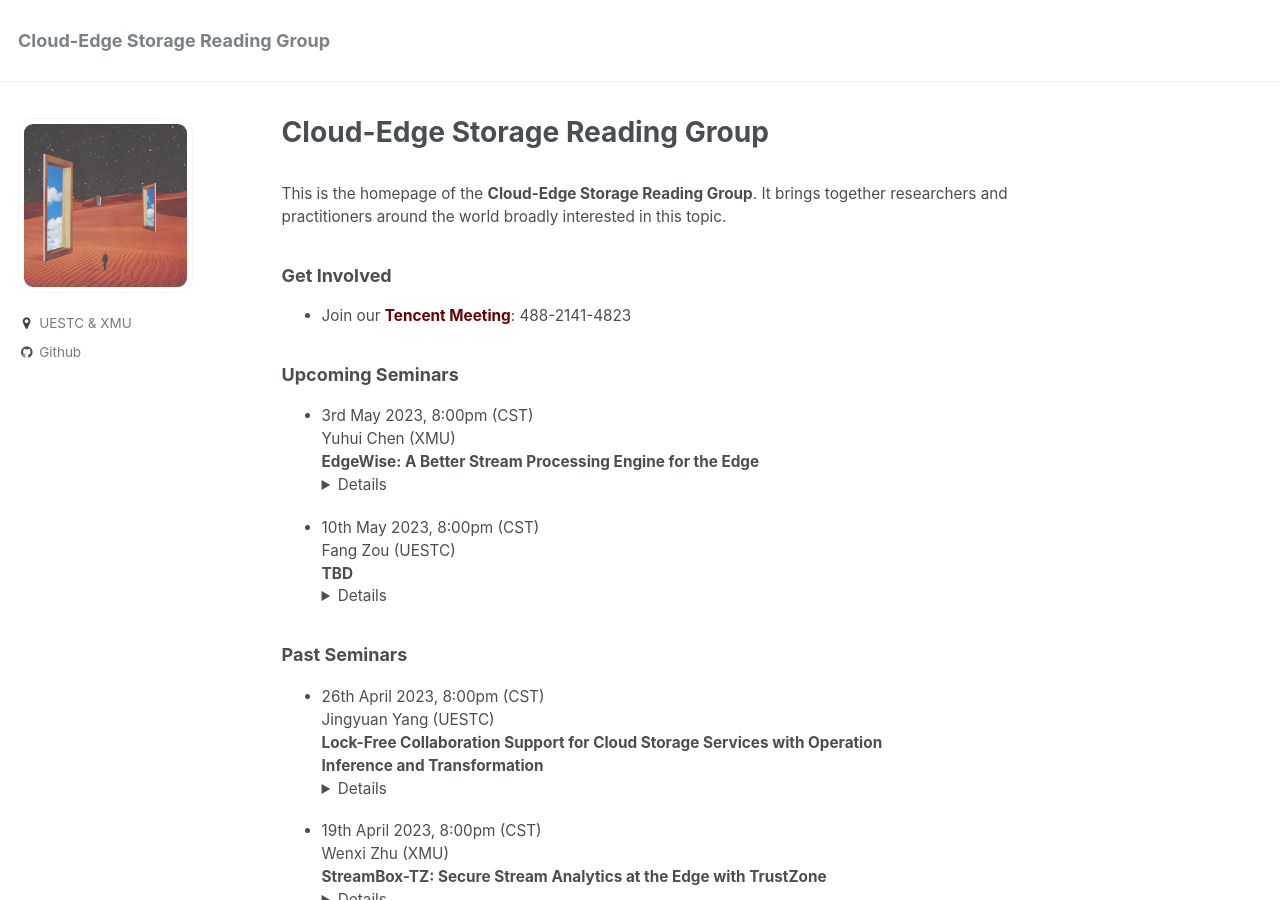
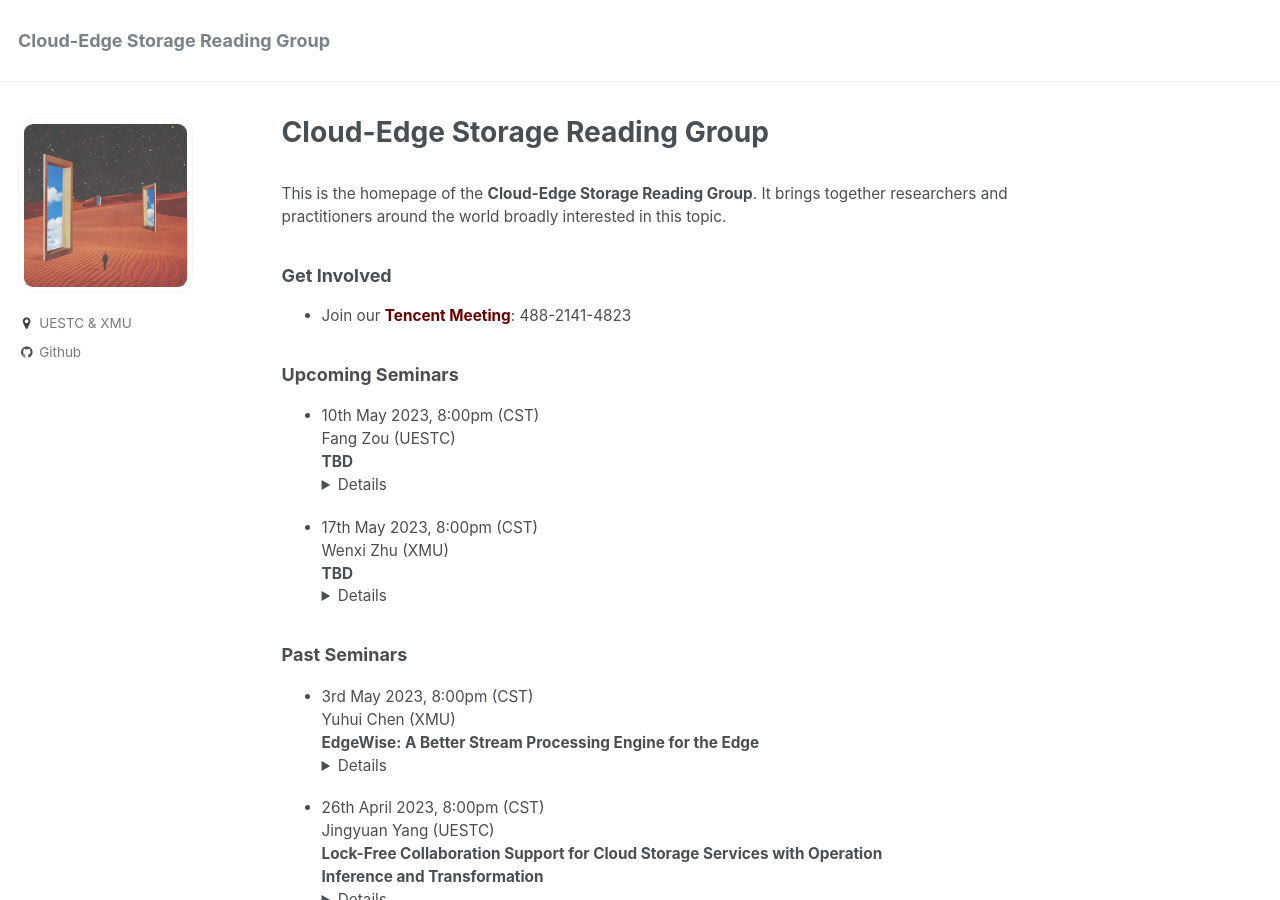
Before and after one commit to J-StrawHat/Cloud-Edge-Storage-reading-group, a Jekyll site: the page built from _pages/about.md, in a window 1280 px wide and 900 px high. Built offline with Jekyll 4.4.1, drawn with Linux system fonts in a browser that asks for light colours.

Commit message:
上传第六次研讨slides

```diff
--- a/_pages/about.md
+++ b/_pages/about.md
@@ -14,20 +14,28 @@ title: Cloud-Edge Storage Reading Group
 ### Upcoming Seminars
 
 <span src="" style="float:right;width:100px;height:100px;margin-top:00px">
-- 3rd May 2023, 8:00pm (CST)
-Yuhui Chen (XMU) <br>
-**EdgeWise: A Better Stream Processing Engine for the Edge**  <details>**Conference:**  ATC ’19<br>
-**Abstract:** Many Internet of Things (IoT) applications would benefit if streams of data could be analyzed rapidly at the Edge, near the data source. However, existing Stream Processing Engines (SPEs) are unsuited for the Edge because their designs assume Cloud-class resources and relatively generous throughput and latency constraints.<br>This paper presents EdgeWise, a new Edge-friendly SPE, and shows analytically and empirically that EdgeWise improves both throughput and latency. The key idea of EdgeWise is to incorporate a congestion-aware scheduler and a fixed-size worker pool into an SPE. Though this idea has been explored in the past, we are the first to apply it to modern SPEs and we provide a new queue-theoretic analysis to support it. In our single-node and distributed experiments we compare EdgeWise to the state-of-the-art Storm system. We report up to a 3x improvement in throughput while keeping latency low.<br>
-**Link:** [https://www.usenix.org/conference/atc19/presentation/fu](https://www.usenix.org/conference/atc19/presentation/fu) </details>
-
-<span src="" style="float:right;width:100px;height:100px;margin-top:00px">
 - 10th May 2023, 8:00pm (CST)
 Fang Zou (UESTC) <br>
 **TBD**  <details>**Conference:**  <br>
 **Abstract:** <br>
 **Link:** []() </details>
 
+<span src="" style="float:right;width:100px;height:100px;margin-top:00px">
+- 17th May 2023, 8:00pm (CST)
+Wenxi Zhu (XMU) <br>
+**TBD**  <details>**Conference:**  <br>
+**Abstract:** <br>
+**Link:** []() </details>
+
 ### Past Seminars
+
+<span src="" style="float:right;width:100px;height:100px;margin-top:00px">
+- 3rd May 2023, 8:00pm (CST)
+Yuhui Chen (XMU) <br>
+**EdgeWise: A Better Stream Processing Engine for the Edge**  <details>**Conference:**  ATC ’19<br>
+**Abstract:** Many Internet of Things (IoT) applications would benefit if streams of data could be analyzed rapidly at the Edge, near the data source. However, existing Stream Processing Engines (SPEs) are unsuited for the Edge because their designs assume Cloud-class resources and relatively generous throughput and latency constraints.<br>This paper presents EdgeWise, a new Edge-friendly SPE, and shows analytically and empirically that EdgeWise improves both throughput and latency. The key idea of EdgeWise is to incorporate a congestion-aware scheduler and a fixed-size worker pool into an SPE. Though this idea has been explored in the past, we are the first to apply it to modern SPEs and we provide a new queue-theoretic analysis to support it. In our single-node and distributed experiments we compare EdgeWise to the state-of-the-art Storm system. We report up to a 3x improvement in throughput while keeping latency low.<br>
+**Link:** [https://www.usenix.org/conference/atc19/presentation/fu](https://www.usenix.org/conference/atc19/presentation/fu)  <br>
+**Presentation Slides:** [pdf](../files/ATC'19_EdgeWise_reading.pdf)</details>
 
 <span src="" style="float:right;width:100px;height:100px;margin-top:00px">
 - 26th April 2023, 8:00pm (CST)
```
Also changed, not shown: 2 other files.
